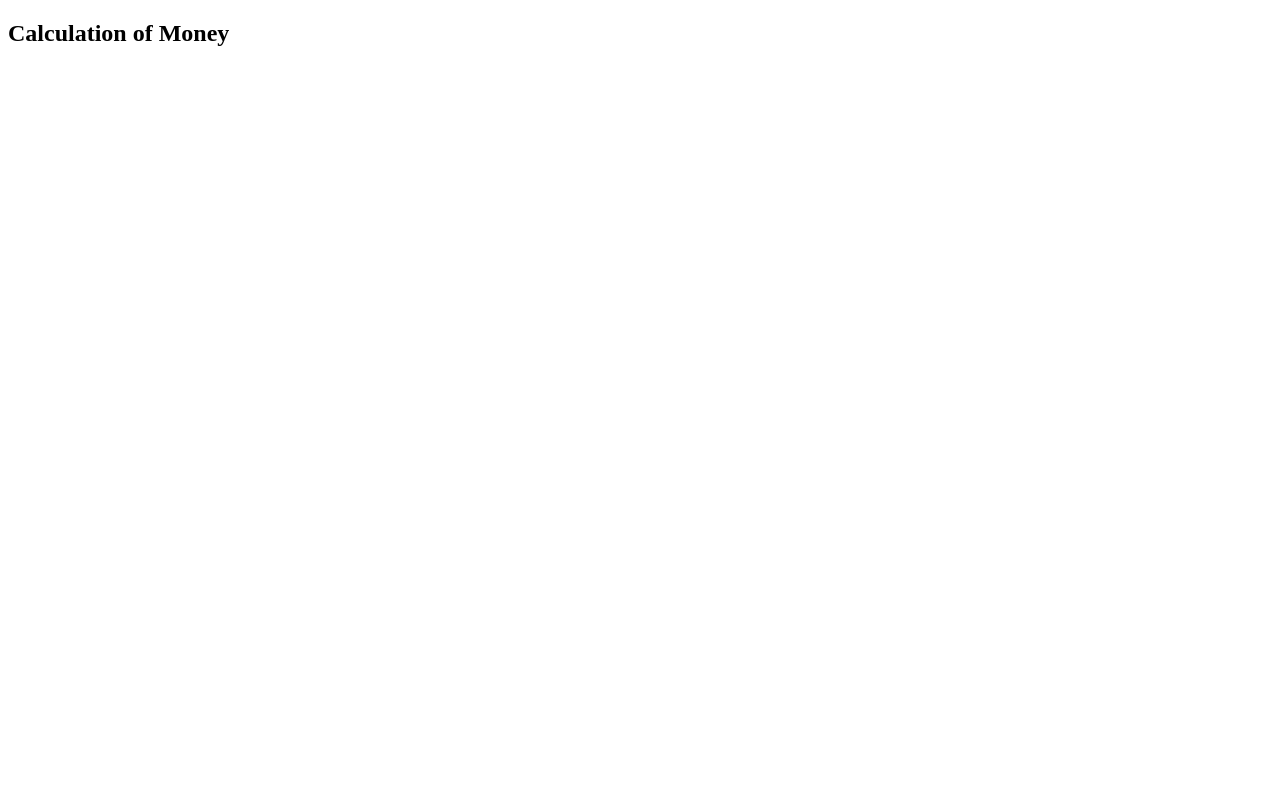
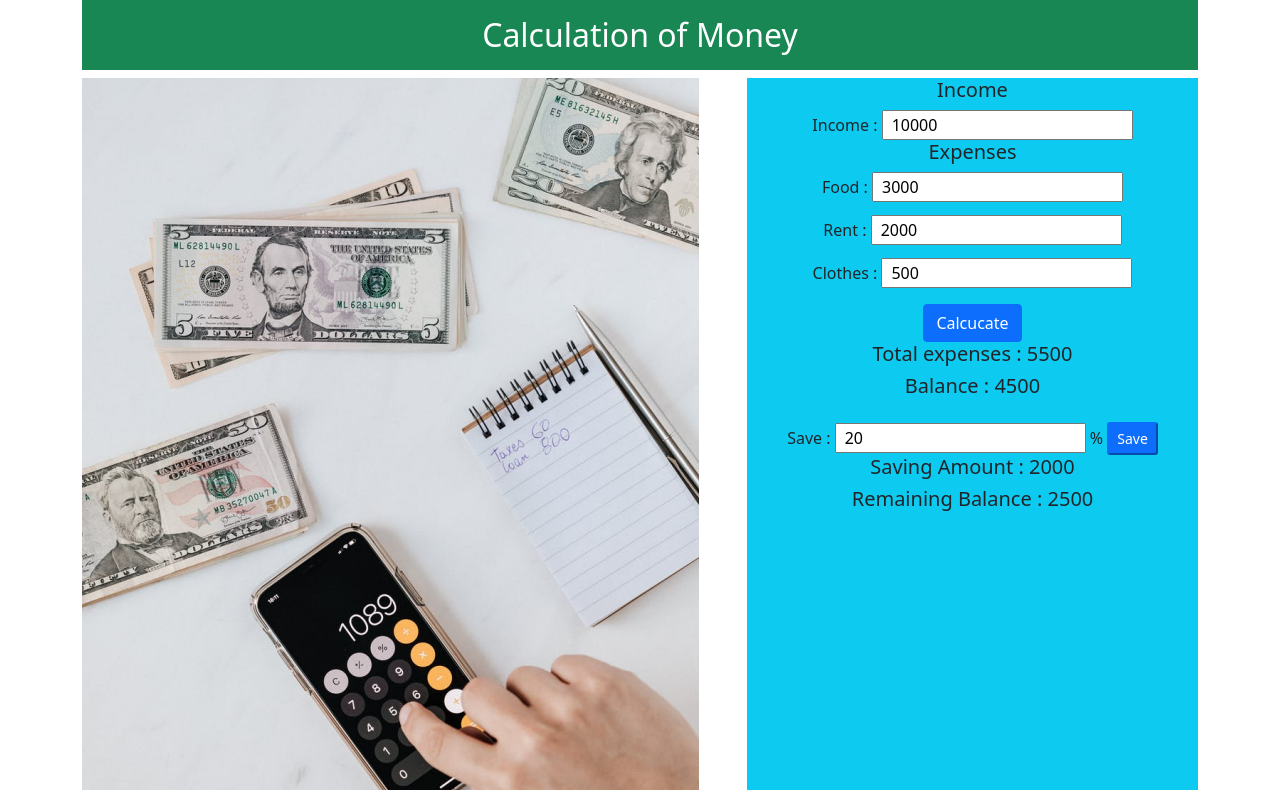
Before and after one commit to Zakaria6789/Money-Master, a plain HTML site: page index.html in a window 1280 px wide. Drawn offline with nearby package versions, Linux system fonts and the light colour scheme.

Commit message:
ui prepare

```diff
--- a/index.html
+++ b/index.html
@@ -6,18 +6,60 @@
     <meta http-equiv="X-UA-Compatible" content="IE=edge">
     <meta name="viewport" content="width=device-width, initial-scale=1.0">
     <title>Calculation</title>
+    <!-- Bootstrap css Link -->
+    <link href="https://cdn.jsdelivr.net/npm/bootstrap@5.1.3/dist/css/bootstrap.min.css" rel="stylesheet"
+        integrity="sha384-1BmE4kWBq78iYhFldvKuhfTAU6auU8tT94WrHftjDbrCEXSU1oBoqyl2QvZ6jIW3" crossorigin="anonymous">
+
 </head>
 
 <body>
     <header>
-        <h2>Calculation of Money</h2>
+        <section class="container">
+            <h2 class="text-center bg-success text-white py-3">Calculation of Money</h2>
+        </section>
     </header>
     <main>
-
+        <section class="container">
+            <div class="row">
+                <div class="col-md-7">
+                    <img src="images/money.png" alt="">
+                </div>
+                <div class="col-md-5">
+                    <div class="bg-info h-100 text-center">
+                        <h5>Income</h5>
+                        <label for="">Income :</label>
+                        <input class="px-2" type="text" value="10000">
+                        <h5>Expenses</h5>
+                        <label for="">Food :</label>
+                        <input class="px-2" type="text" value="3000">
+                        <br>
+                        <label class="mt-3" for="">Rent :</label>
+                        <input class="px-2" type="text" value="2000">
+                        <br>
+                        <label class="mt-3" for="">Clothes :</label>
+                        <input class="px-2" type="text" value="500">
+                        <br>
+                        <input class="btn btn-primary mt-3" type="button" value="Calcucate">
+                        <h5>Total expenses : 5500</h5>
+                        <h5>Balance : 4500</h5>
+                        <label for="">Save :</label>
+                        <input class="px-2" type="text" value="20">
+                        <span>%</span>
+                        <input class="btn-sm btn-primary mt-3" type="button" value="Save">
+                        <h5>Saving Amount : 2000</h5>
+                        <h5>Remaining Balance : 2500</h5>
+                    </div>
+                </div>
+            </div>
+        </section>
     </main>
     <footer>
 
     </footer>
+    <!-- Bootstrap js Link -->
+    <script src="https://cdn.jsdelivr.net/npm/bootstrap@5.1.3/dist/js/bootstrap.bundle.min.js"
+        integrity="sha384-ka7Sk0Gln4gmtz2MlQnikT1wXgYsOg+OMhuP+IlRH9sENBO0LRn5q+8nbTov4+1p"
+        crossorigin="anonymous"></script>
 </body>
 
 </html>
```
